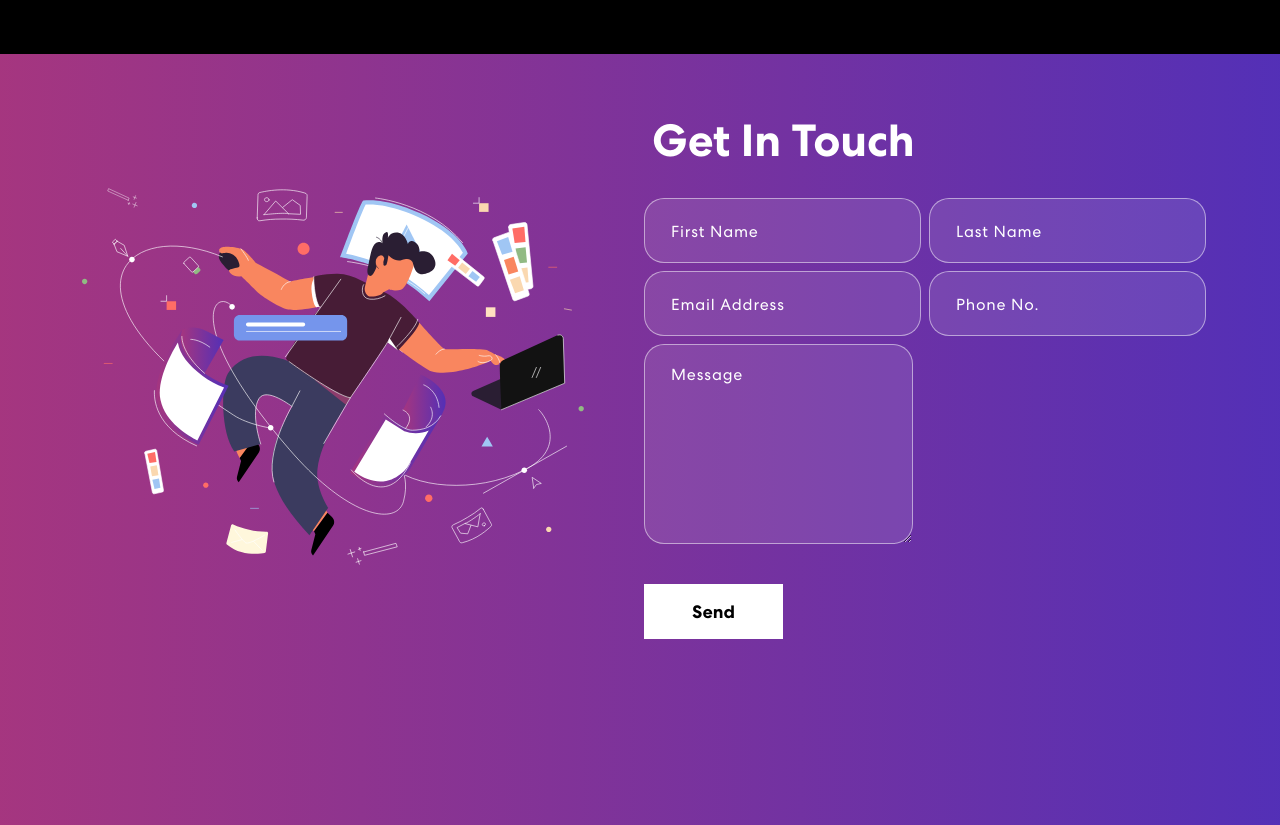
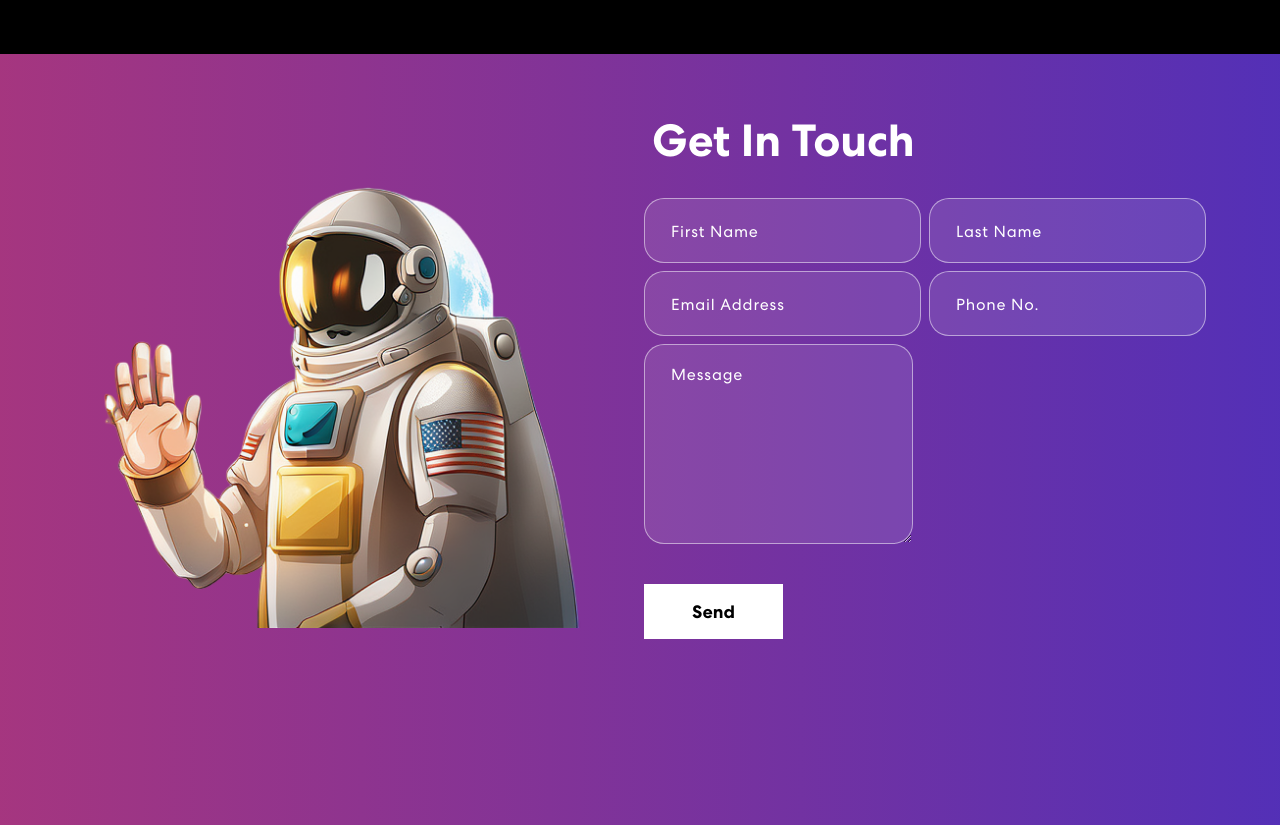
Before and after one commit to AnirudhChowdary/portfolio, a React (Create React App) app: page / in a window 1280 px wide. Shown: the part 1820-2645 px from the top of the page. Built offline with nearby package versions, Linux system fonts and the light colour scheme.

Commit message:
updating the header images for the contact us

```diff
--- a/src/components/Contact.js
+++ b/src/components/Contact.js
@@ -6,6 +6,7 @@ import TrackVisibility from 'react-on-screen';
 import emailjs from 'emailjs-com';
 import { async } from "q";
 import React from "react";
+import headerImg from "../assets/img/header-img.png";
 
 const SERVICE_ID = "service_w150psl";
 const TEMPLATE_ID = "template_crioe15";
@@ -32,10 +33,9 @@ export const Contact = () => {
     const onScroll = () => {
       if (window.scrollY > 50) {
         setScrolled(true)
-
-          setButtonText('Send')
-          setDesc('')
-          setFormDetails(formInitialDetails)
+        setButtonText('Send')
+        setDesc('')
+        setFormDetails(formInitialDetails)
 
       } else {
         setScrolled(false);
@@ -90,11 +90,7 @@ export const Contact = () => {
       <Container>
         <Row className="align-items-center">
           <Col size={12} md={6}>
-            <TrackVisibility>
-              {({ isVisible }) =>
-                <img className={isVisible ? "animate__animated animate__zoomIn" : ""} src={contactImg} alt="Contact Us"/>
-              }
-            </TrackVisibility>
+          <img src={headerImg} alt="Contact Us"/>
           </Col>
           <Col size={12} md={6}>
             <TrackVisibility>
```
